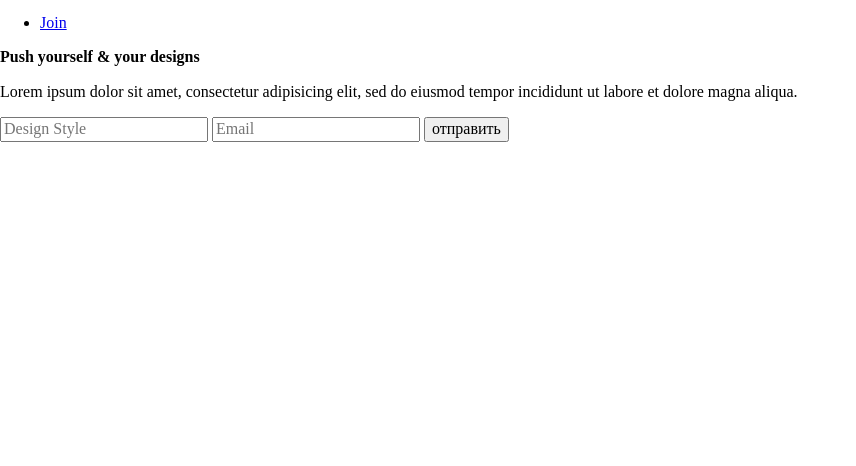
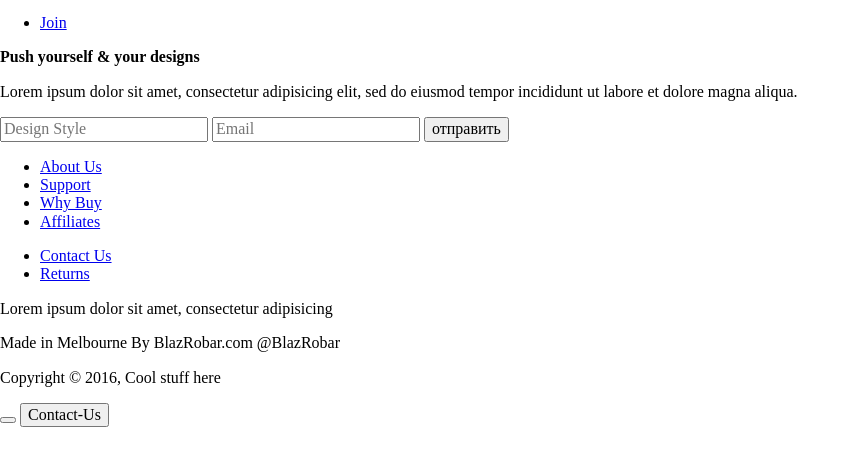
Before and after one commit to restby/Eclipse, a plain HTML site: page index.html in a window 1280 px wide. Shown: the part 110-576 px from the top of the page, without its empty margins (0-856 px from the left). Drawn offline with Linux system fonts and the light colour scheme.

Commit message:
Разметил подвал страинцы и модальные кнопки

```diff
--- a/index.html
+++ b/index.html
@@ -44,9 +44,43 @@
     </header>
     <main class="page-main">
 
+
     </main>
     <footer class="page-footer">
+      <div class="footer-nav">
+        <ul class="footer-nav__list  footer-nav__list--list1">
+          <li class="footer-nav__item  footer-nav__item--about">
+            <a class="footer-nav__link  footer-nav__link--about" href="#">About Us</a>
+          </li>
+          <li class="footer-nav__item  footer-nav__item--support">
+            <a class="footer-nav__link  footer-nav__link--support" href="#">Support</a>
+          </li>
+          <li class="footer-nav__item  footer-nav__item--why">
+            <a class="footer-nav__link  footer-nav__link--why" href="#">Why Buy</a>
+          </li>
+          <li class="footer-nav__item  footer-nav__item--affiliates">
+            <a class="footer-nav__link  footer-nav__link--affiliates" href="#">Affiliates</a>
+          </li>
+        </ul>
+        <ul class="footer-nav__list  footer-nav__list--list2">
+          <li class="footer-nav__item  footer-nav__item--contact">
+            <a class="footer-nav__link  footer-nav__link--contact" href="#">Contact Us</a>
+          </li>
+          <li class="footer-nav__item  footer-nav__item--returns">
+            <a class="footer-nav__link  footer-nav__link--returns" href="#">Returns</a>
+          </li>
+        </ul>
+        <p class="footer-nav__small-text">Lorem ipsum dolor sit amet, consectetur adipisicing</p>
+      </div>
+      <div class="page-footer__wrapper">
+        <a href="#" class="page-footer__link  page-footer__link--tw"></a>
+        <a href="#" class="page-footer__link  page-footer__link--fb"></a>
+      </div>
+      <p class="page-footer__made">Made in Melbourne By BlazRobar.com @BlazRobar</p>
+      <p class="page-footer__copyright">Copyright © 2016, Cool stuff here</p>
     </footer>
+    <button class="move-up" type="button"></button>
+    <button class="contact-us" type="button">Contact-Us</button>
     <script src="js/script.min.js"></script>
     <script>document.write('<script src="http://' + (location.host || 'localhost').split(':')[0] + ':35729/livereload.js?snipver=1"></' + 'script>')</script>
   </body>
```
